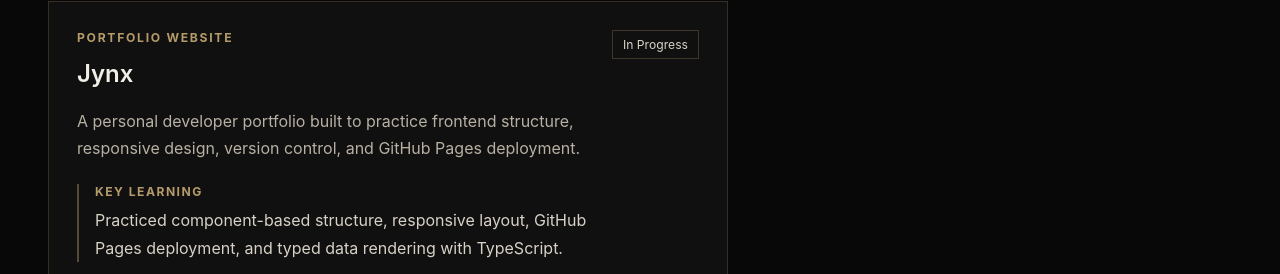
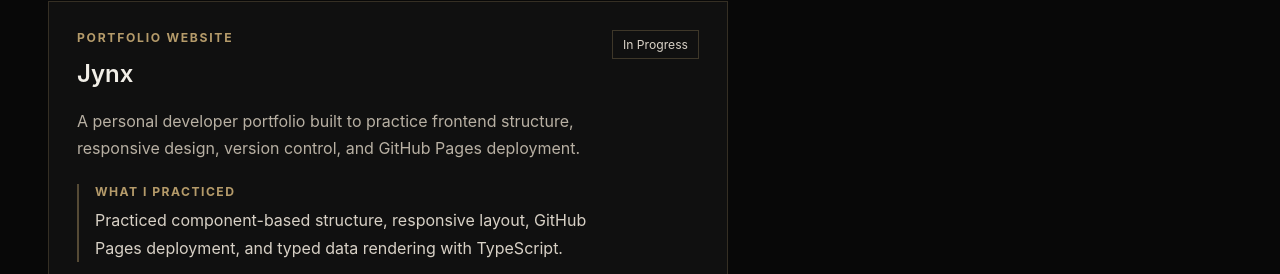
Before and after one commit to zjiexu/jynx, a React (Vite) app: page / in a window 1280 px wide. Shown: the part 1009-1283 px from the top of the page. Built offline with nearby package versions, Linux system fonts and the light colour scheme.

Commit message:
Clarify project learning label

```diff
--- a/src/components/ProjectsSection.tsx
+++ b/src/components/ProjectsSection.tsx
@@ -27,7 +27,7 @@ function ProjectsSection({ projects }: ProjectsSectionProps) {
             <p className="project-description">{project.description}</p>
 
             <div className="project-learning">
-              <p className="project-learning-label">Key Learning</p>
+              <p className="project-learning-label">What I Practiced</p>
               <p>{project.learning}</p>
             </div>
 
```
